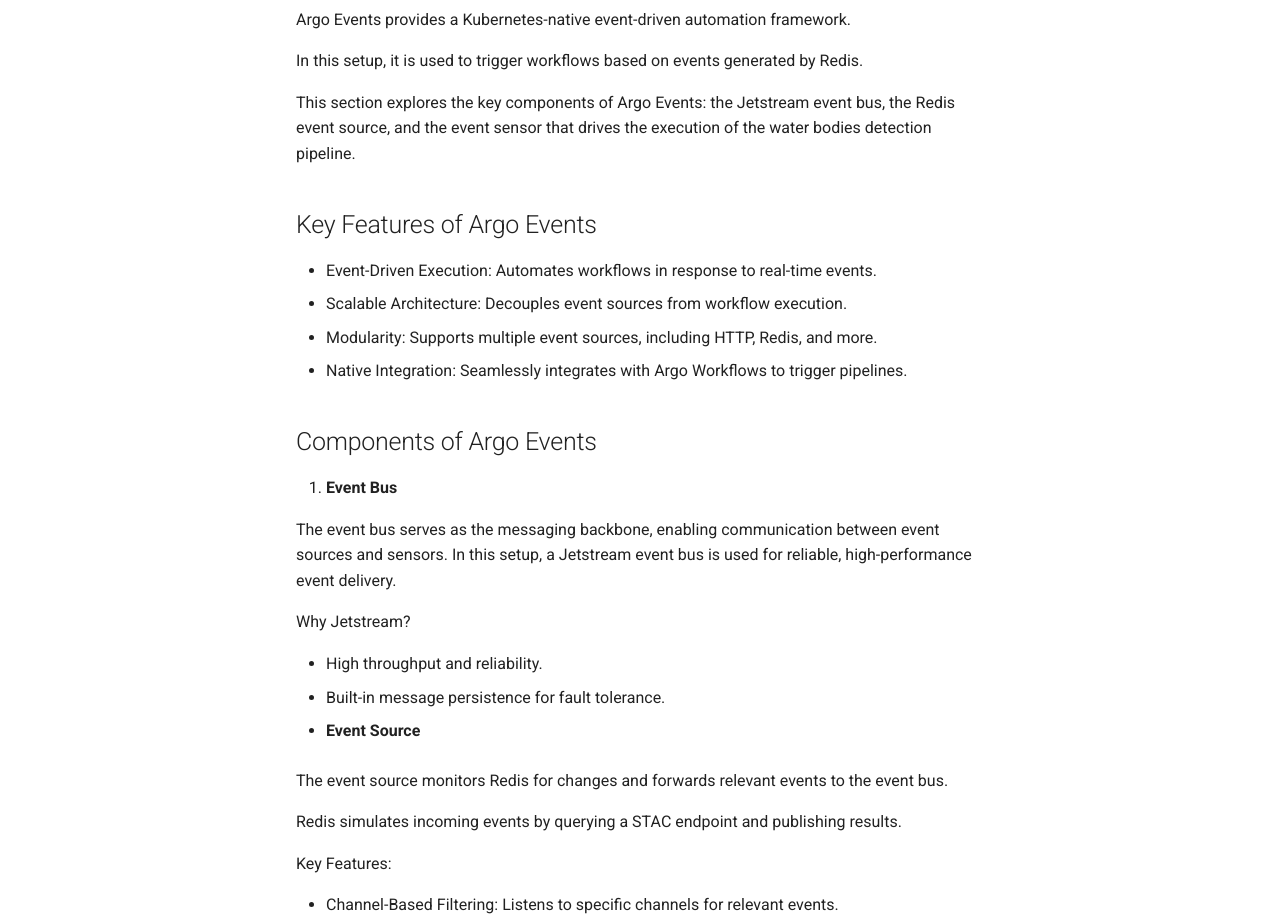
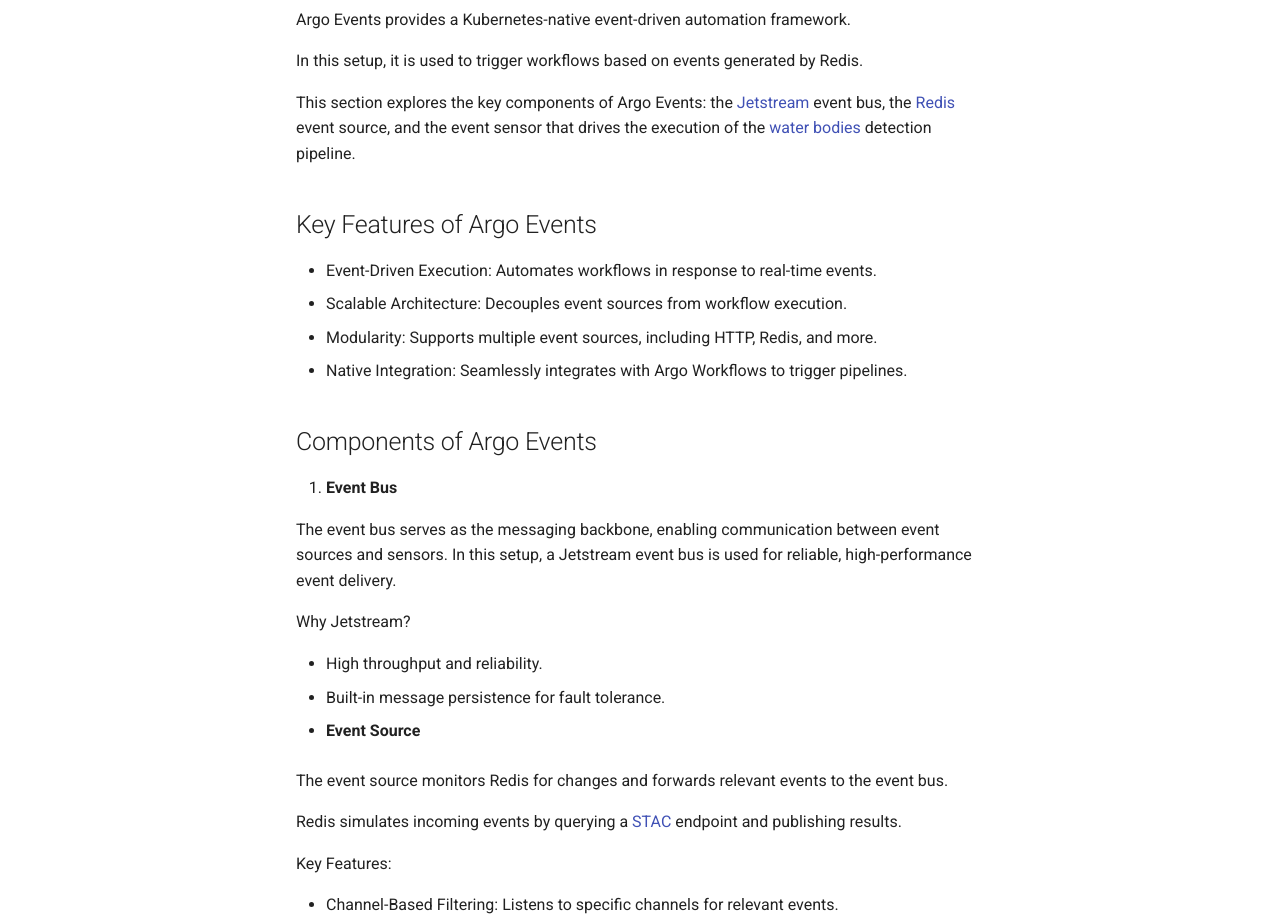
Before and after one commit to eoap/event-driven-with-argo, an MkDocs documentation site: the page built from docs/argo-events.md, in a window 1280 px wide and 1400 px high. Shown: the part 299-1216 px from the top of the window. Built offline with MkDocs 1.6.1 and Material for MkDocs 9.7.7, drawn with Linux system fonts in a browser that asks for light colours; part of the change alters nothing that is shown.

```diff
--- a/docs/argo-events.md
+++ b/docs/argo-events.md
@@ -6,7 +6,7 @@ Argo Events provides a Kubernetes-native event-driven automation framework.
 
 In this setup, it is used to trigger workflows based on events generated by Redis.
 
-This section explores the key components of Argo Events: the Jetstream event bus, the Redis event source, and the event sensor that drives the execution of the water bodies detection pipeline.
+This section explores the key components of Argo Events: the [Jetstream](https://argoproj.github.io/argo-events/eventbus/jetstream/) event bus, the [Redis](https://argoproj.github.io/argo-events/eventsources/setup/redis/) event source, and the event sensor that drives the execution of the [water bodies](https://github.com/eoap/mastering-app-package) detection pipeline.
 
 ## Key Features of Argo Events
 
@@ -30,7 +30,7 @@ Why Jetstream?
 
 The event source monitors Redis for changes and forwards relevant events to the event bus.
 
-Redis simulates incoming events by querying a STAC endpoint and publishing results.
+Redis simulates incoming events by querying a [STAC](https://stacspec.org/en) endpoint and publishing results.
 
 Key Features:
 
```
